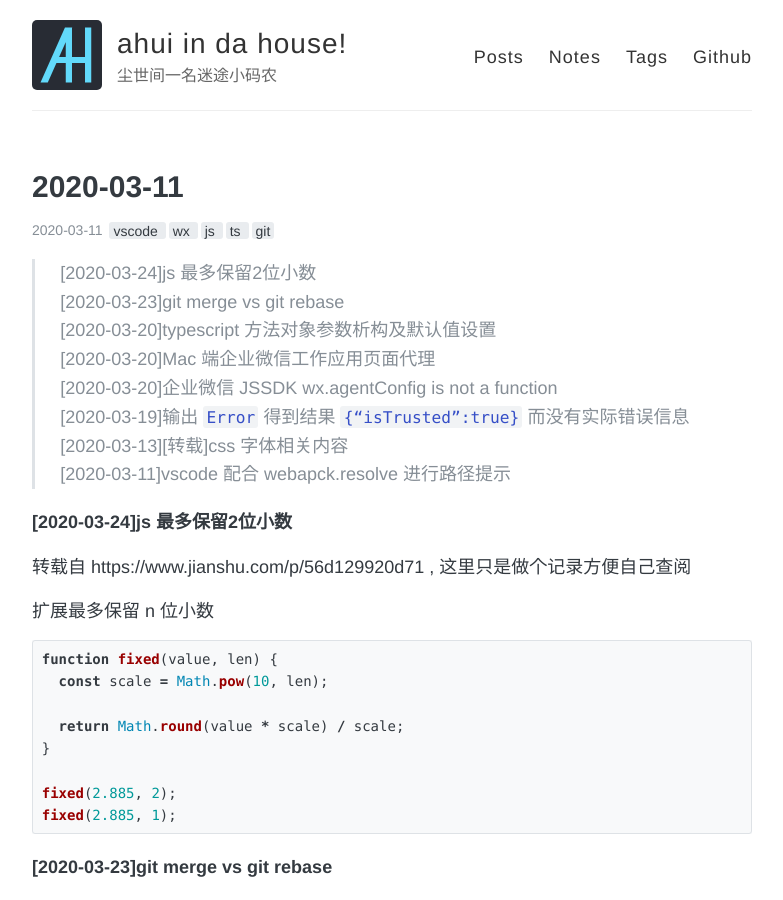
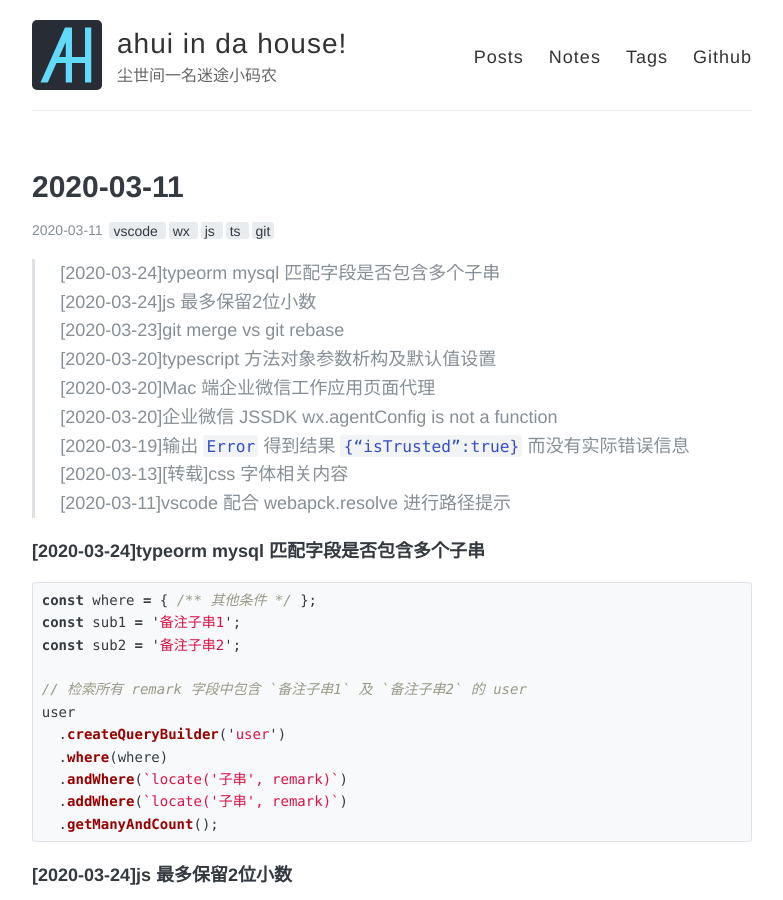
Before and after one commit to funkyLover/blog, a Jekyll site: the page built from notes/_posts/2020-03-11-notes.md, in a window 1280 px wide and 900 px high. Shown: the whole window, without its empty margins (248-1031 px from the left). Built offline with Jekyll 4.4.1, drawn with Linux system fonts in a browser that asks for light colours; comment, search, counter and statistics services are not loaded.

Commit message:
add note;

````diff
--- a/notes/_posts/2020-03-11-notes.md
+++ b/notes/_posts/2020-03-11-notes.md
@@ -7,6 +7,7 @@ comments: true
 share: true
 ---
 
+> [2020-03-24]typeorm mysql 匹配字段是否包含多个子串 <br>
 > [2020-03-24]js 最多保留2位小数 <br>
 > [2020-03-23]git merge vs git rebase <br>
 > [2020-03-20]typescript 方法对象参数析构及默认值设置 <br>
@@ -15,6 +16,22 @@ share: true
 > [2020-03-19]输出 `Error` 得到结果 `{“isTrusted”:true}` 而没有实际错误信息 <br>
 > [2020-03-13][转载]css 字体相关内容 <br>
 > [2020-03-11]vscode 配合 webapck.resolve 进行路径提示
+
+##### [2020-03-24]typeorm mysql 匹配字段是否包含多个子串
+
+```js
+const where = { /** 其他条件 */ };
+const sub1 = '备注子串1';
+const sub2 = '备注子串2';
+
+// 检索所有 remark 字段中包含 `备注子串1` 及 `备注子串2` 的 user
+user
+  .createQueryBuilder('user')
+  .where(where)
+  .andWhere(`locate('子串', remark)`)
+  .addWhere(`locate('子串', remark)`)
+  .getManyAndCount();
+```
 
 ##### [2020-03-24]js 最多保留2位小数
 
````
